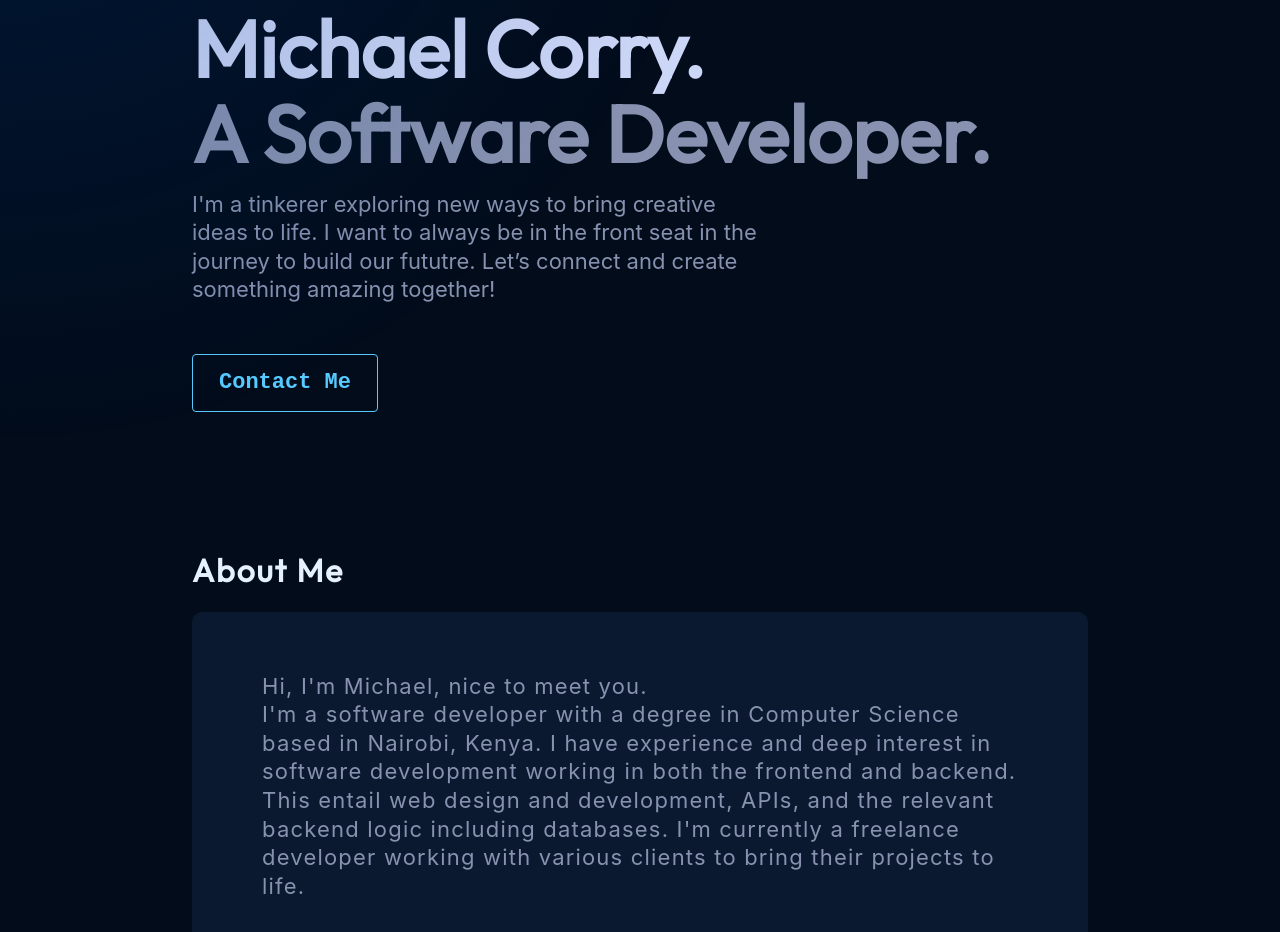
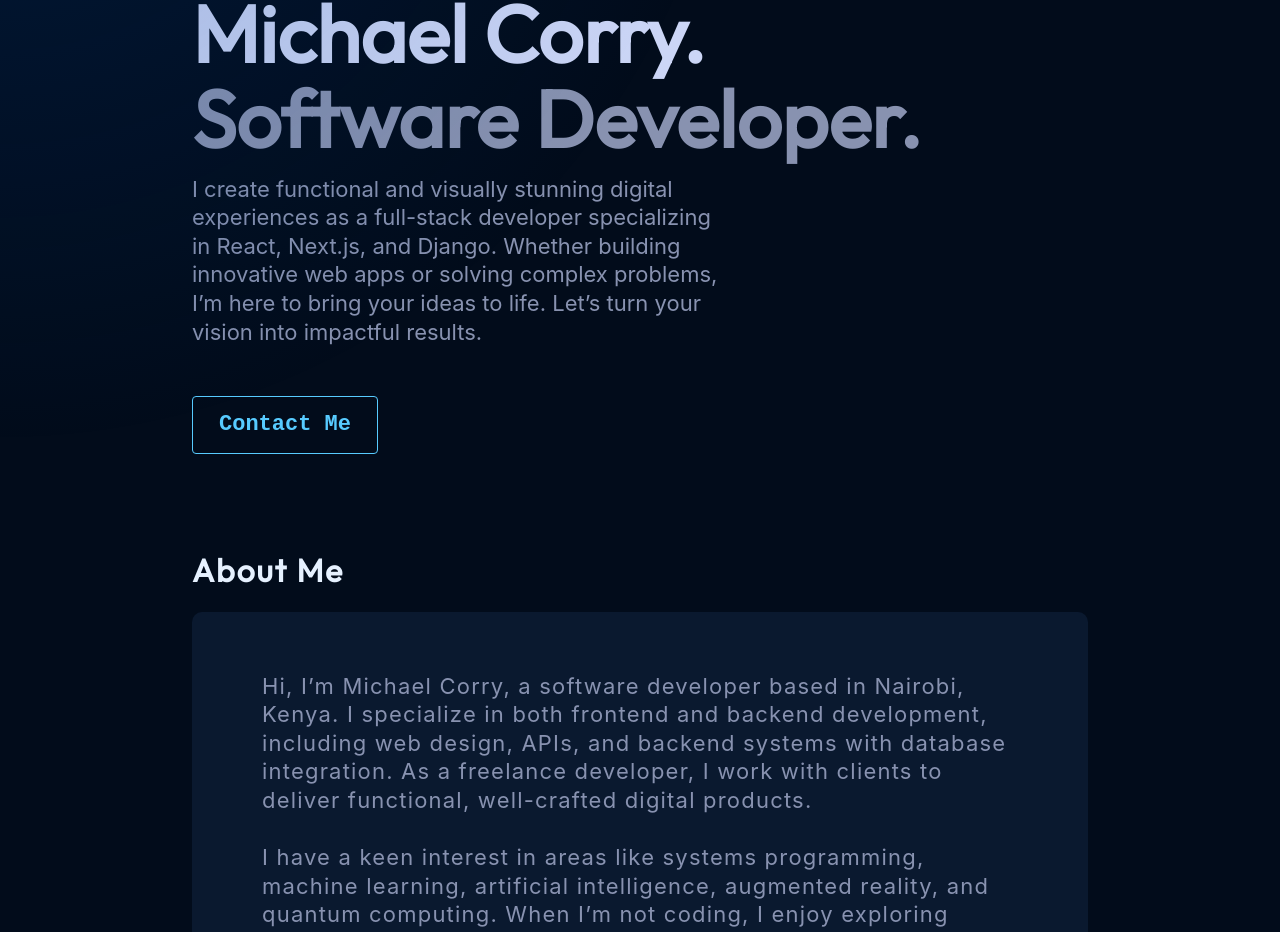
Before and after one commit to corryjnr/react-portfolio, a React (Vite) app: page / in a window 1280 px wide. Shown: the part 300-1232 px from the top of the page. Built offline with nearby package versions, Linux system fonts and the light colour scheme.

Commit message:
Redesign of about page.

```diff
--- a/src/components/About/About.jsx
+++ b/src/components/About/About.jsx
@@ -10,9 +10,10 @@ export const About = () => {
             </div>
             <div className={styles.content}>
                 <p>
-                    Hi, I'm Michael, nice to meet you.<br />
-                    I'm a software developer with a degree in Computer Science based in Nairobi, Kenya. I have experience and deep interest in software development working in both the frontend and backend. This entail web design and development, APIs, and the relevant backend logic including databases. I'm currently a freelance developer working with various clients to bring their projects to life.<br /><br />
-                    I am constantly learning and view it as a driving force in my life. I have a wide variety of interests ranging from Design, Systems Programming, Machine Learning and Artificial Inteligence, Augmented Reality, Augmented Reality, Quantum Computing and everything in between. When not on my laptop I enjoy a reading of spirituality and philosophy with some fiction on the side.
+                    Hi, I’m Michael Corry, a software developer based in Nairobi, Kenya. I specialize in both frontend and backend development, including web design, APIs, and backend systems with database integration. As a freelance developer, I work with clients to deliver functional, well-crafted digital products.
+                    <br /><br />
+                    I have a keen interest in areas like systems programming, machine learning, artificial intelligence, augmented reality, and quantum computing. When I’m not coding, I enjoy exploring philosophy, spirituality, and occasionally reading fiction. Every project I undertake is an opportunity to learn and grow.
+
                 </p>
             </div>
         </section>
--- a/src/components/Hero/Hero.jsx
+++ b/src/components/Hero/Hero.jsx
@@ -11,8 +11,8 @@ export const Hero = () => {
             <div className={styles.content}>
                 <h1 className={styles.intro}>Hi, my name is</h1>
                 <h2 className={styles.title}>Michael Corry.</h2>
-                <h3 className={styles.subtitle}>A Software Developer.</h3>
-                <p className={styles.description}>{`I'm a tinkerer exploring new ways to bring creative ideas to life. I want to always be in the front seat in the journey to build our fututre. Let’s connect and create something amazing together!`}</p>
+                <h3 className={styles.subtitle}>Software Developer.</h3>
+                <p className={styles.description}>{`I create functional and visually stunning digital experiences as a full-stack developer specializing in React, Next.js, and Django. Whether building innovative web apps or solving complex problems, I’m here to bring your ideas to life. Let’s turn your vision into impactful results.`}</p>
                 <a href='mailto:michaelcorry01@gmail.com' className={styles.contactBtn} onMouseOver={() => setTextColor(white)} onMouseOut={() => setTextColor(blue)} style={{ color: textColor, border: `1px solid ${textColor}` }}>Contact Me</a>
             </div>
             {/*<img src={getImageUrl("hero/heroNew.png")} alt="Hero image of me" className={styles.heroImg} /> */}
--- a/src/components/Hero/Hero.module.css
+++ b/src/components/Hero/Hero.module.css
@@ -5,7 +5,7 @@
     display: flex;
     align-items: flex-start;
     justify-content: space-between;
-    margin-top: 80px;
+    margin-top: 65px;
     z-index: 1;
     margin-left: 15%;
     margin-right: 15%;
@@ -49,7 +49,7 @@
     color: var(--slate);
     font-family: var(--font-sans);
     margin: 20px 0px 0px;
-    max-width: 65%;
+    max-width: 60%;
     margin-bottom: 30px;
 }
 
```
